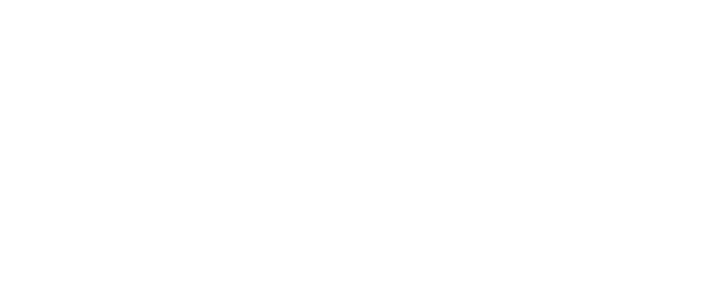
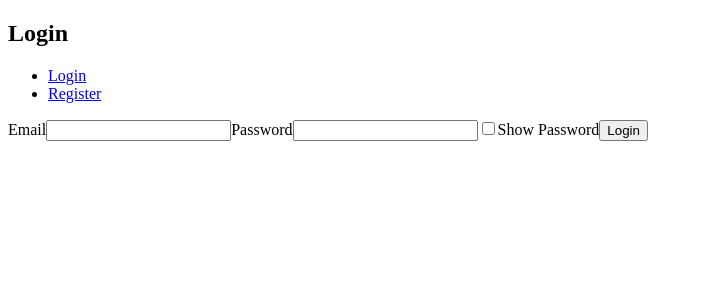
Before and after one commit to JAruliah/stock-watch, a React (Create React App) app in the folder client/: page /login in a window 1280 px wide. Shown: the top 300 px of the page, without its empty margins (0-702 px from the left). Built offline with nearby package versions, Linux system fonts and the light colour scheme.

Commit message:
login page added

```diff
--- a/client/src/App.js
+++ b/client/src/App.js
@@ -28,27 +28,25 @@ function App() {
         <div className="container">
             <Router>
                 <Switch>
-                    <Router>
-                        <Route path="/register" render={props =>
-                        (<Register handleLogin={handleLogin} setLogged={setLogged}/>)
+
+                        <Route exact path="/" render={props =>
+                        (<Main handleLogin={handleLogin} setLogged={setLogged} logged={logged} handleLogout={handleLogout}/>)
                         }/>
-                        </Router>
 
-                        <Router>
-                        <Route path="/login" render={props =>
-                        (<Login handleLogin={handleLogin} setLogged={setLogged}/>)
-                        }/>
-                        </Router>
+                        <Route exact path="/register">
+                            {logged ? <Redirect to="/" /> :  <Route exact path ="/register" handleLogin={handleLogin} render={props => <Register {...props} handleLogin={handleLogin}/>}/> }
+                        </Route>
 
-                        <Router>
-                        <Route path="/" render={props =>
-                        (<Main logged={logged} setLogged={setLogged}/>)
-                        }/>
-                        </Router>
+                        <Route exact path="/login">
+                            {logged ? <Redirect to="/" /> :  <Route exact path ="/login" handleLogin={handleLogin} render={props => <Login {...props} handleLogin={handleLogin}/>}/> }
+                        </Route>
 
-                        <Route eact path="/404" component={NotFound} />
+                        <Route exact path="/404" component={NotFound} />
                         <Redirect to="/404"/>
+
+
                 </Switch>
+
             </Router>
         </div>
     )
--- /dev/null
+++ b/client/src/components/Login/Form.js
@@ -0,0 +1,62 @@
+import React, {useState} from "react";
+
+function Form(props){
+    const [email, setEmail] = useState("")
+    const [password, setPassword] = useState("")
+    const [message, setMessage] = useState("")
+
+    //On submit POST data to api
+    function submitHandler(event){
+        event.preventDefault()
+        let re = /^(([^<>()\]\\.,;:\s@"]+(\.[^<>()\]\\.,;:\s@"]+)*)|(".+"))@((\[[0-9]{1,3}\.[0-9]{1,3}\.[0-9]{1,3}\.[0-9]{1,3}])|(([a-zA-Z\-0-9]+\.)+[a-zA-Z]{2,}))$/;
+
+        if ( re.test(email) ) {
+            fetch(`${process.env.REACT_APP_BASE_URL}users/login`, {
+                method:'POST',
+                headers:{
+                    'Content-Type': 'application/json'
+                },
+                body: JSON.stringify({email:email.toLowerCase(), password: password})
+            })
+            .then(response => response.json())
+            .then(data => {
+              window.localStorage.setItem('id',JSON.stringify(data))
+              props.handleLogin()
+
+            })
+            .catch(err => {
+                console.log(err)
+                setMessage("Invalid credentials")
+            })
+        }
+        else {
+            setMessage("Invalid Email")
+          }
+    }
+
+    //Show password toggle
+    function clickHandler(event){
+        let x = document.getElementById("password");
+        if (x.type === "password") {
+          x.type = "text";
+        } else {
+          x.type = "password";
+        }
+    }
+
+    return(
+        <form onSubmit={submitHandler}>
+            <label>Email
+            <input  type="text" name="email" value={email} onChange={(e) => setEmail(e.target.value)} maxLength="100" autoComplete="off" required/>
+            </label>
+            <label>Password
+            <input  type="password" name="password" id="password" value={password} onChange={(e) => setPassword(e.target.value)} maxLength="25" autoComplete="off" required/>
+            </label>
+            <label><input type="checkbox" onClick={clickHandler} />Show Password</label>
+            <button>Login</button>
+            <p name="message">{message}</p>
+        </form>
+    )
+}
+
+export default Form
--- /dev/null
+++ b/client/src/components/Login/Header.js
@@ -0,0 +1,18 @@
+import React from "react";
+import {Link} from 'react-router-dom'
+
+function Header(){
+    return (
+        <nav>
+            <h1>Login</h1>
+            <ul>
+                <li> <Link to='/login'>Login</Link></li>
+                <li> <Link to='/register'>Register</Link></li>
+            </ul>
+
+        </nav>
+    )
+}
+
+
+export default Header
--- /dev/null
+++ b/client/src/components/Register/Header.js
@@ -0,0 +1,18 @@
+import React from "react";
+import {Link} from 'react-router-dom'
+
+function Header(){
+    return (
+        <nav>
+            <h1>Register</h1>
+            <ul>
+                <li> <Link to='/login'>Login</Link></li>
+                <li> <Link to='/register'>Register</Link></li>
+            </ul>
+
+        </nav>
+    )
+}
+
+
+export default Header
--- a/client/src/pages/Login.jsx
+++ b/client/src/pages/Login.jsx
@@ -1,10 +1,14 @@
 import React from "react";
+import Form from '../components/Login/Form'
+import Header from "../components/Login/Header";
 
-function Login(){
+function Login(props){
     return (
         <div>
-            Login Page
+            <Header />
+            <Form handleLogin={props.handleLogin} />
         </div>
+
     )
 }
 
--- a/client/src/pages/Register.jsx
+++ b/client/src/pages/Register.jsx
@@ -1,10 +1,12 @@
 import React from "react";
 import Form from '../components/Register/Form'
+import Header from "../components/Register/Header";
 
 //Register Page
 function Register(props){
     return (
         <div>
+            <Header />
             <Form handleLogin={props.handleLogin} setLogged={props.setLogged}/>
         </div>
     )
```
Also changed, not shown: 2 other files (tests, documents, lock files or other folders).
